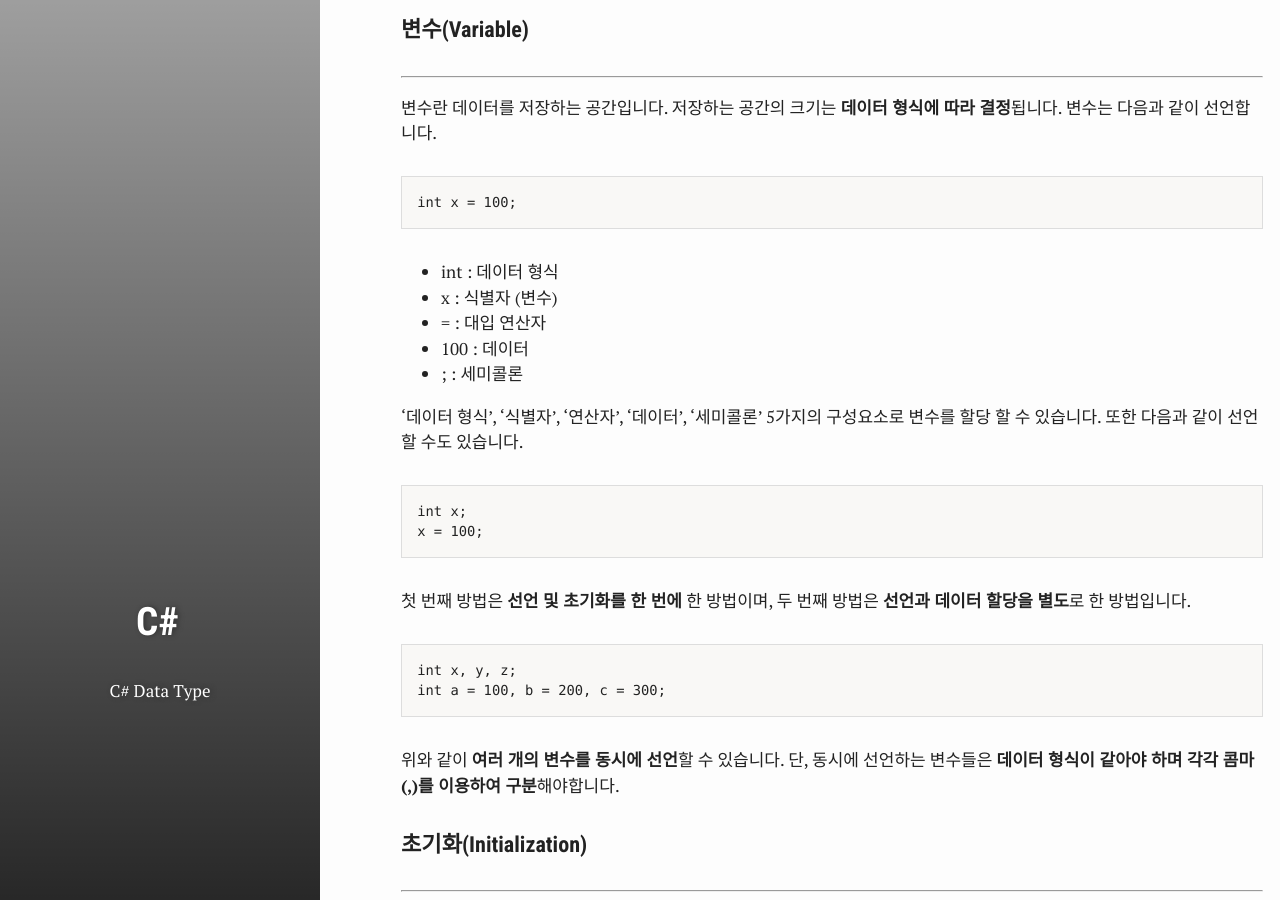
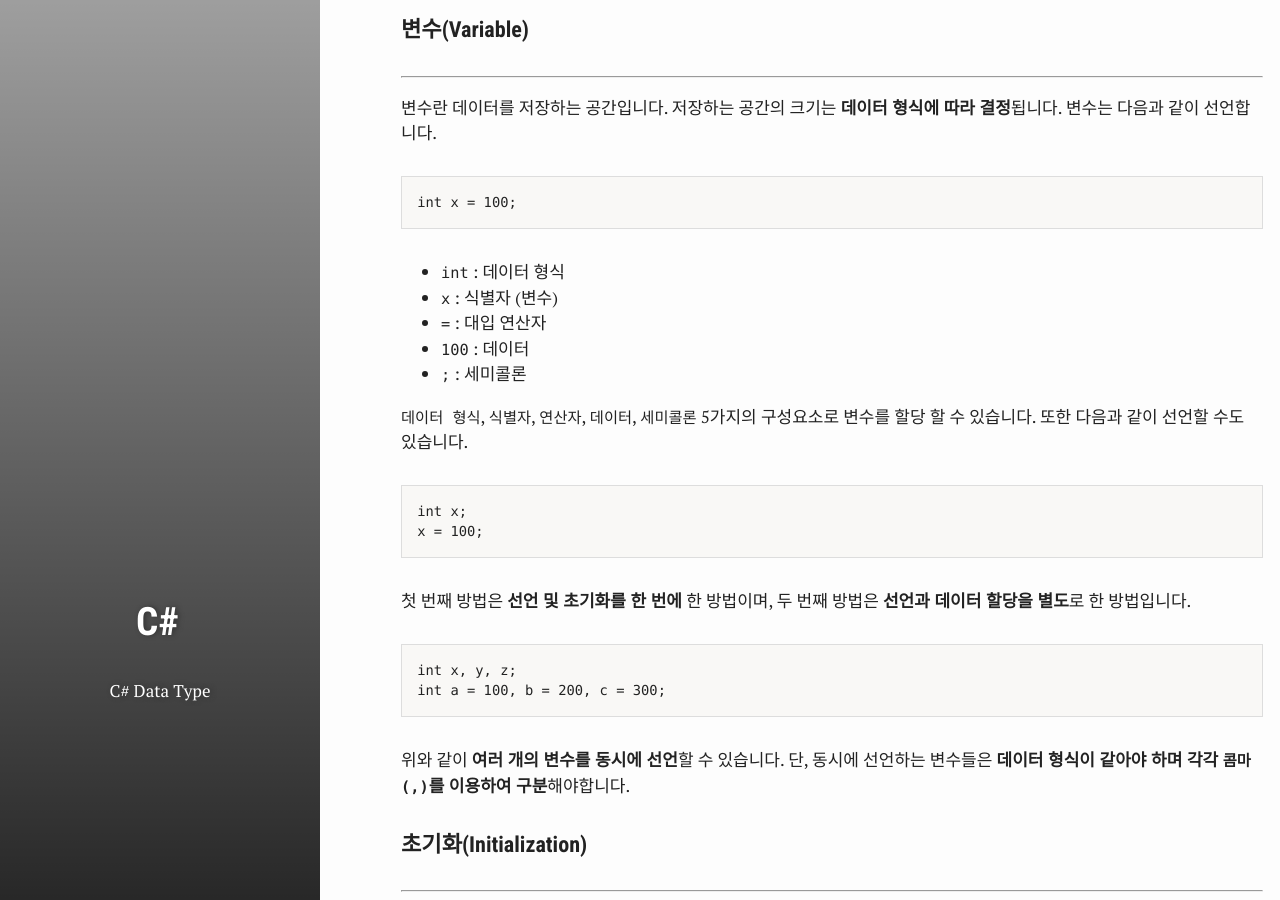
Before and after one commit to test076923/076923.github.io, a Jekyll site: the page built from _posts/2017-08-22-C#-9.md, in a window 1280 px wide and 900 px high, scrolled down 449 px. Built offline with Jekyll 4.4.1, drawn with Linux system fonts in a browser that asks for light colours; comment, search, counter and statistics services are not loaded; some of the changed text lies outside the part shown.

Commit message:
Update 2017-08-22-C#-9.md

````diff
--- a/_posts/2017-08-22-C#-9.md
+++ b/_posts/2017-08-22-C#-9.md
@@ -13,7 +13,7 @@
 
 ### 데이터 형식 ###
 ----------
-데이터 형식에는 **기본 데이터 형식(Primitive Data Type)**과 복합 **데이터 형식(Complex Data Type)**이 있습니다. 또한 이 데이터 형식은 **값 형식(Value Types)**과 **참조 형식(Reference Types)**으로 나뉩니다. 즉, 기본 데이터 형식에 값 형식과 참조 형식이 되며 복합 데이터 형식에도 값 형식과 참조 형식이 되는 부분이 있습니다.
+데이터 형식에는 `기본 데이터 형식(Primitive Data Type)`과 복합 `데이터 형식(Complex Data Type)`이 있습니다. 또한 이 데이터 형식은 `값 형식(Value Types)`과 `참조 형식(Reference Types)`으로 나뉩니다. 즉, 기본 데이터 형식에 값 형식과 참조 형식이 되며 복합 데이터 형식에도 값 형식과 참조 형식이 되는 부분이 있습니다.
 
 
 <br>
@@ -27,13 +27,13 @@
 int x = 100;
 ```
 
-* int : 데이터 형식
-* x : 식별자 (변수)
-* = : 대입 연산자
-* 100 : 데이터
-* ; : 세미콜론
+* `int` : 데이터 형식
+* `x` : 식별자 (변수)
+* `=` : 대입 연산자
+* `100` : 데이터
+* `;` : 세미콜론
 
-'데이터 형식', '식별자', '연산자', '데이터', '세미콜론' 5가지의 구성요소로 변수를 할당 할 수 있습니다.
+`데이터 형식`, `식별자`, `연산자`, `데이터`, `세미콜론` 5가지의 구성요소로 변수를 할당 할 수 있습니다.
 또한 다음과 같이 선언할 수도 있습니다.
 
 ```c#:
@@ -49,7 +49,7 @@
 int a = 100, b = 200, c = 300;
 ```
 
-위와 같이 **여러 개의 변수를 동시에 선언**할 수 있습니다. 단, 동시에 선언하는 변수들은 **데이터 형식이 같아야 하며 각각 콤마(,)를 이용하여 구분**해야합니다.
+위와 같이 **여러 개의 변수를 동시에 선언**할 수 있습니다. 단, 동시에 선언하는 변수들은 **데이터 형식이 같아야 하며 각각 `콤마(,)`를 이용하여 구분**해야합니다.
 <br>
 
 #### 초기화(Initialization) ####
@@ -90,8 +90,8 @@
 #### 값 형식(Primitive Data Type)과 참조 형식(Reference Types) ####
 ----------
 <br>
-값 형식은 **변수가 값을 담는** 데이터 형식입니다. **스택(Stack)에 할당**되고 변수 생성 코드 **범위를 벗어나면 해제**됩니다.<br>
-참조 형식은 변수가 값 대신에 **값이 있는 곳의 위치를 담는** 데이터 형식입니다. **힙(Heap)에 할당되고** **가비지 컬렉터에 의해 해제**됩니다.<br>
+값 형식은 **변수가 값을 담는** 데이터 형식입니다. `스택(Stack)`에 할당되고 변수 생성 코드 **범위를 벗어나면 해제**됩니다.<br>
+참조 형식은 변수가 값 대신에 **값이 있는 곳의 위치를 담는** 데이터 형식입니다. `힙(Heap)`에 할당되고 **가비지 컬렉터에 의해 해제**됩니다.<br>
 즉, 데이터를 스택(Stack)에 저장하느냐, 힙(Heap)에 저장하느냐의 차이를 보입니다. 메소드를 통해 생성된 변수는 스택(Stack)에 저장되며 new 한정자를 이용한 변수는 힙(Heap)에 저장됩니다.
 
 
````
